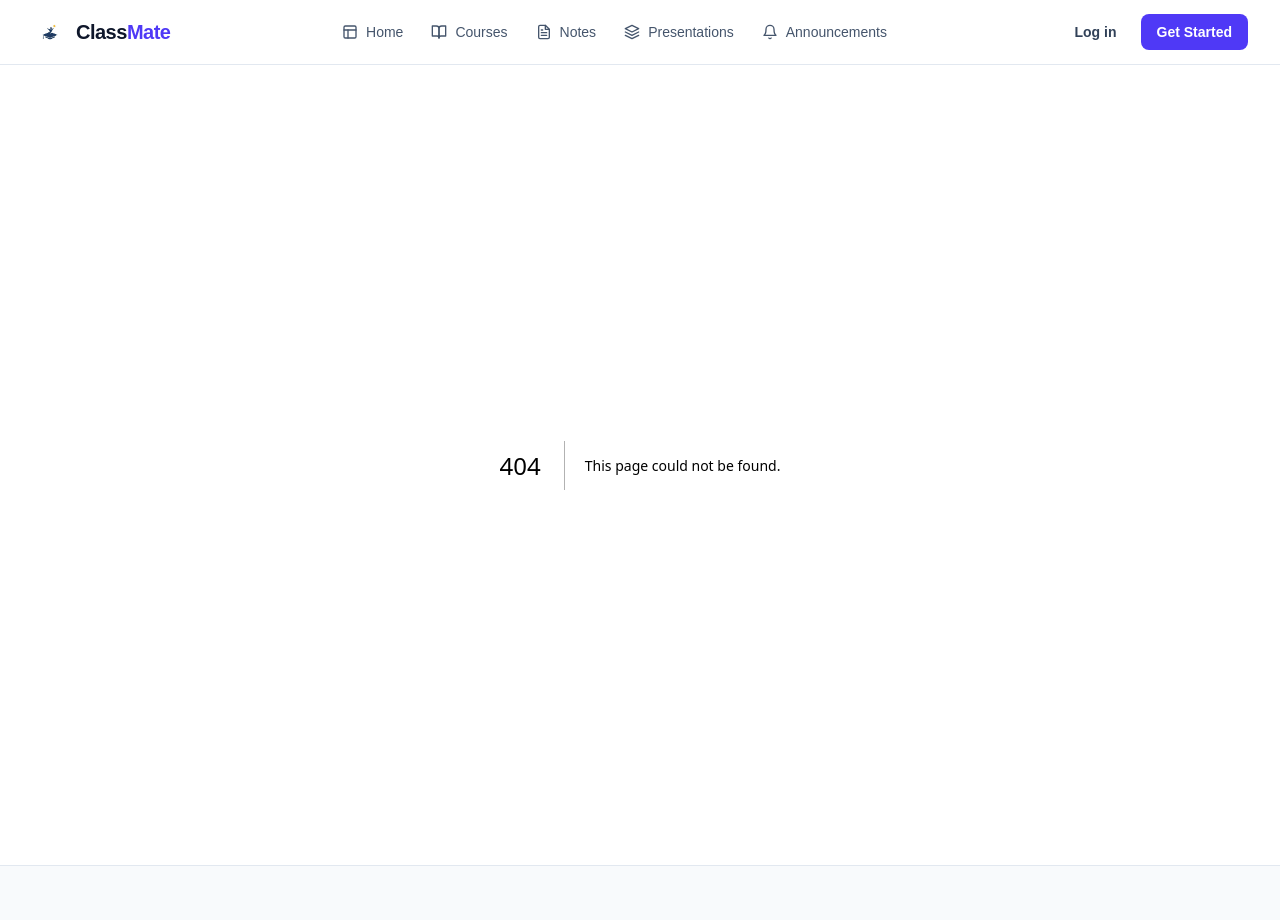
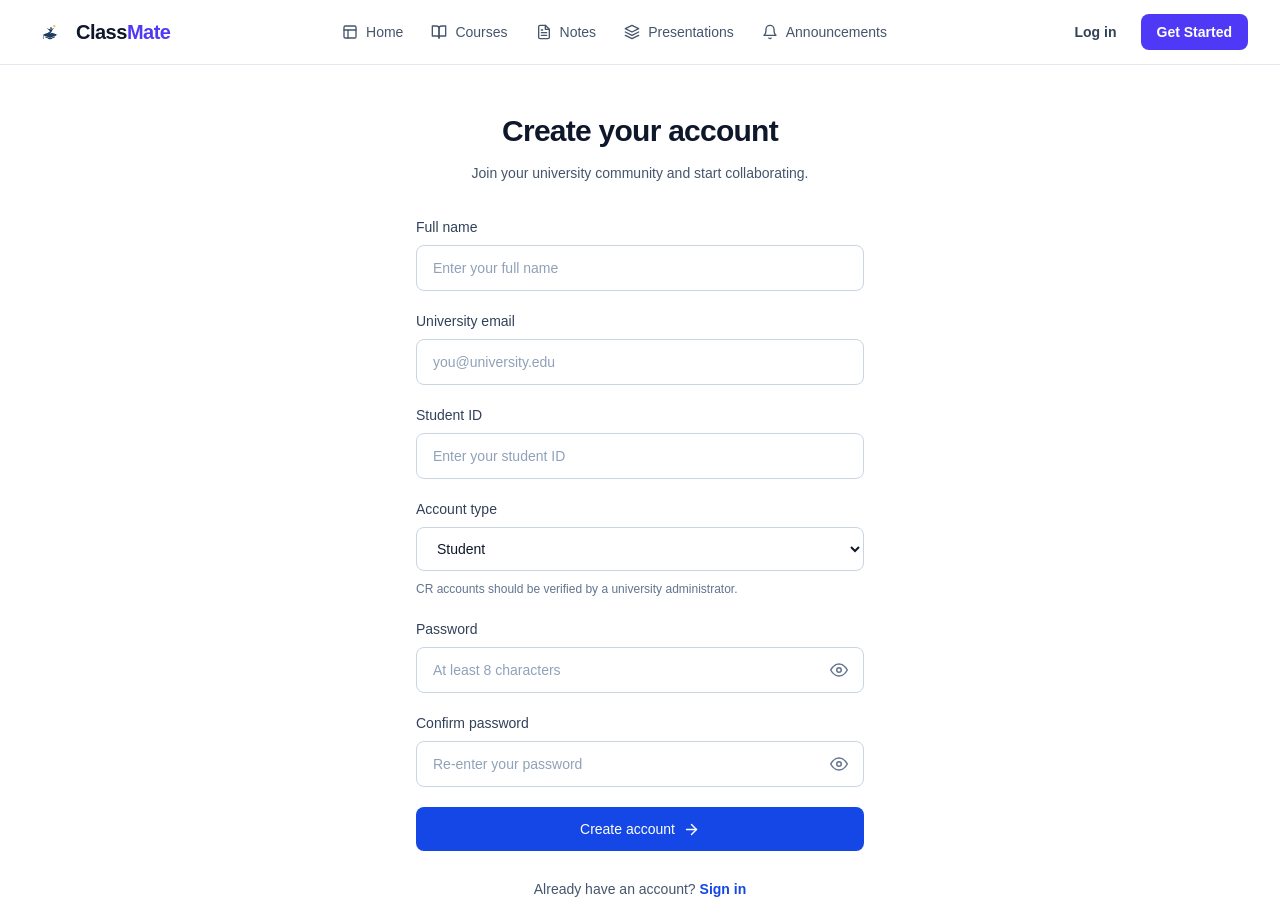
Before and after one commit to saheen-shuvo/ClassMate, a Next.js app in the folder classmate-client/: page /register in a window 1280 px wide. Before the commit this address had no page. Shown: the top 920 px of the page. Built offline with nearby package versions, Linux system fonts and the light colour scheme.

Commit message:
Regiser Page Added

```diff
--- a/classmate-client/src/app/login/page.js
+++ b/classmate-client/src/app/login/page.js
@@ -1,8 +1,9 @@
+/* eslint-disable react/no-unescaped-entities */
 "use client";
 
 import { useState } from "react";
 import Link from "next/link";
-import { FiEye, FiEyeOff, FiArrowRight } from "react-icons/fi";
+import { FiBookOpen, FiEye, FiEyeOff, FiArrowRight } from "react-icons/fi";
 
 export default function Login() {
   const [showPassword, setShowPassword] = useState(false);
--- /dev/null
+++ b/classmate-client/src/app/register/page.js
@@ -0,0 +1,275 @@
+"use client";
+
+import { useState } from "react";
+import Link from "next/link";
+import {
+  FiEye,
+  FiEyeOff,
+  FiArrowRight,
+} from "react-icons/fi";
+
+export default function Register() {
+  const [showPassword, setShowPassword] = useState(false);
+  const [showConfirmPassword, setShowConfirmPassword] = useState(false);
+  const [error, setError] = useState("");
+
+  const [formData, setFormData] = useState({
+    fullName: "",
+    email: "",
+    studentId: "",
+    role: "student",
+    password: "",
+    confirmPassword: "",
+  });
+
+  const handleChange = (e) => {
+    const { name, value } = e.target;
+
+    setFormData((prev) => ({
+      ...prev,
+      [name]: value,
+    }));
+
+    setError("");
+  };
+
+  const handleSubmit = (e) => {
+    e.preventDefault();
+    setError("");
+
+    if (formData.password.length < 8) {
+      setError("Password must be at least 8 characters long.");
+      return;
+    }
+
+    if (formData.password !== formData.confirmPassword) {
+      setError("Passwords do not match.");
+      return;
+    }
+
+    // Connect your Express.js registration API here.
+    console.log("Registration form submitted:", {
+      fullName: formData.fullName,
+      email: formData.email,
+      studentId: formData.studentId,
+      role: formData.role,
+      password: formData.password,
+    });
+  };
+
+  return (
+    <main className="min-h-screen bg-white px-5 py-12 sm:px-6">
+      <div className="mx-auto flex max-w-md flex-col justify-center">
+        {/* Heading */}
+        <div className="mb-8 text-center">
+          <h1 className="text-3xl font-semibold tracking-tight text-slate-900">
+            Create your account
+          </h1>
+
+          <p className="mt-3 text-sm leading-6 text-slate-600">
+            Join your university community and start collaborating.
+          </p>
+        </div>
+
+        {/* Registration form */}
+        <form onSubmit={handleSubmit} className="space-y-5">
+          <div>
+            <label
+              htmlFor="fullName"
+              className="mb-2 block text-sm font-medium text-slate-700"
+            >
+              Full name
+            </label>
+
+            <input
+              id="fullName"
+              name="fullName"
+              type="text"
+              autoComplete="name"
+              placeholder="Enter your full name"
+              value={formData.fullName}
+              onChange={handleChange}
+              required
+              className="w-full rounded-lg border border-slate-300 px-4 py-3 text-sm text-slate-900 outline-none transition placeholder:text-slate-400 focus:border-blue-700 focus:ring-2 focus:ring-blue-700/10"
+            />
+          </div>
+
+          <div>
+            <label
+              htmlFor="email"
+              className="mb-2 block text-sm font-medium text-slate-700"
+            >
+              University email
+            </label>
+
+            <input
+              id="email"
+              name="email"
+              type="email"
+              autoComplete="email"
+              placeholder="you@university.edu"
+              value={formData.email}
+              onChange={handleChange}
+              required
+              className="w-full rounded-lg border border-slate-300 px-4 py-3 text-sm text-slate-900 outline-none transition placeholder:text-slate-400 focus:border-blue-700 focus:ring-2 focus:ring-blue-700/10"
+            />
+          </div>
+
+          <div>
+            <label
+              htmlFor="studentId"
+              className="mb-2 block text-sm font-medium text-slate-700"
+            >
+              Student ID
+            </label>
+
+            <input
+              id="studentId"
+              name="studentId"
+              type="text"
+              autoComplete="off"
+              placeholder="Enter your student ID"
+              value={formData.studentId}
+              onChange={handleChange}
+              required
+              className="w-full rounded-lg border border-slate-300 px-4 py-3 text-sm text-slate-900 outline-none transition placeholder:text-slate-400 focus:border-blue-700 focus:ring-2 focus:ring-blue-700/10"
+            />
+          </div>
+
+          <div>
+            <label
+              htmlFor="role"
+              className="mb-2 block text-sm font-medium text-slate-700"
+            >
+              Account type
+            </label>
+
+            <select
+              id="role"
+              name="role"
+              value={formData.role}
+              onChange={handleChange}
+              className="w-full rounded-lg border border-slate-300 bg-white px-4 py-3 text-sm text-slate-900 outline-none transition focus:border-blue-700 focus:ring-2 focus:ring-blue-700/10"
+            >
+              <option value="student">Student</option>
+              <option value="cr">Class Representative (CR)</option>
+            </select>
+
+            <p className="mt-2 text-xs leading-5 text-slate-500">
+              CR accounts should be verified by a university administrator.
+            </p>
+          </div>
+
+          <div>
+            <label
+              htmlFor="password"
+              className="mb-2 block text-sm font-medium text-slate-700"
+            >
+              Password
+            </label>
+
+            <div className="relative">
+              <input
+                id="password"
+                name="password"
+                type={showPassword ? "text" : "password"}
+                autoComplete="new-password"
+                placeholder="At least 8 characters"
+                value={formData.password}
+                onChange={handleChange}
+                minLength={8}
+                required
+                className="w-full rounded-lg border border-slate-300 px-4 py-3 pr-12 text-sm text-slate-900 outline-none transition placeholder:text-slate-400 focus:border-blue-700 focus:ring-2 focus:ring-blue-700/10"
+              />
+
+              <button
+                type="button"
+                onClick={() => setShowPassword((prev) => !prev)}
+                aria-label={showPassword ? "Hide password" : "Show password"}
+                className="absolute inset-y-0 right-0 flex items-center px-4 text-slate-500 hover:text-slate-900"
+              >
+                {showPassword ? (
+                  <FiEyeOff size={18} />
+                ) : (
+                  <FiEye size={18} />
+                )}
+              </button>
+            </div>
+          </div>
+
+          <div>
+            <label
+              htmlFor="confirmPassword"
+              className="mb-2 block text-sm font-medium text-slate-700"
+            >
+              Confirm password
+            </label>
+
+            <div className="relative">
+              <input
+                id="confirmPassword"
+                name="confirmPassword"
+                type={showConfirmPassword ? "text" : "password"}
+                autoComplete="new-password"
+                placeholder="Re-enter your password"
+                value={formData.confirmPassword}
+                onChange={handleChange}
+                required
+                className="w-full rounded-lg border border-slate-300 px-4 py-3 pr-12 text-sm text-slate-900 outline-none transition placeholder:text-slate-400 focus:border-blue-700 focus:ring-2 focus:ring-blue-700/10"
+              />
+
+              <button
+                type="button"
+                onClick={() => setShowConfirmPassword((prev) => !prev)}
+                aria-label={
+                  showConfirmPassword ? "Hide password" : "Show password"
+                }
+                className="absolute inset-y-0 right-0 flex items-center px-4 text-slate-500 hover:text-slate-900"
+              >
+                {showConfirmPassword ? (
+                  <FiEyeOff size={18} />
+                ) : (
+                  <FiEye size={18} />
+                )}
+              </button>
+            </div>
+          </div>
+
+          {error && (
+            <p
+              role="alert"
+              className="rounded-lg border border-red-200 bg-red-50 px-4 py-3 text-sm text-red-700"
+            >
+              {error}
+            </p>
+          )}
+
+          <button
+            type="submit"
+            className="flex w-full items-center justify-center gap-2 rounded-lg bg-blue-700 px-4 py-3 text-sm font-medium text-white transition hover:bg-blue-800 focus:outline-none focus:ring-2 focus:ring-blue-700 focus:ring-offset-2"
+          >
+            Create account
+            <FiArrowRight size={17} />
+          </button>
+        </form>
+
+        <p className="mt-7 text-center text-sm text-slate-600">
+          Already have an account?{" "}
+          <Link
+            href="/login"
+            className="font-semibold text-blue-700 hover:text-blue-800"
+          >
+            Sign in
+          </Link>
+        </p>
+
+        <Link
+          href="/"
+          className="mt-6 self-center text-sm text-slate-500 transition hover:text-slate-900"
+        >
+          ← Back to home
+        </Link>
+      </div>
+    </main>
+  );
+}
--- a/classmate-client/src/components/shared/Footer.jsx
+++ b/classmate-client/src/components/shared/Footer.jsx
@@ -1,4 +1,3 @@
-
 import Link from "next/link";
 import {
   FiBookOpen,
@@ -7,8 +6,9 @@ import {
   FiBell,
   FiMail,
   FiArrowUpRight,
-  FiHeart,
 } from "react-icons/fi";
+import logo from "../../../public/logo.png";
+import Image from "next/image";
 
 export default function Footer() {
   const currentYear = new Date().getFullYear();
@@ -53,22 +53,25 @@ export default function Footer() {
           <div>
           <Link
             href="/"
-              className="inline-flex items-center gap-2"
-              aria-label="ClassMate home"
+            className="flex shrink-0 items-center gap-2"
           >
-              <span className="flex h-10 w-10 items-center justify-center rounded-xl bg-indigo-600 text-xl font-bold text-white shadow-sm">
-                C
-              </span>
+            <Image
+              src={logo}
+              alt="ClassMate"
+              width={36}
+              height={36}
+              priority
+            />
 
-              <span className="text-2xl font-bold tracking-tight text-slate-900">
+            <span className="text-xl font-bold tracking-tight text-slate-900">
               Class<span className="text-indigo-600">Mate</span>
             </span>
           </Link>
 
             <p className="mt-5 max-w-xs text-sm leading-7 text-slate-500">
-              Learn together, share knowledge, and find the right
-              teammates. ClassMate brings your university learning
-              community into one place.
+              Learn together, share knowledge, and find the right teammates.
+              ClassMate brings your university learning community into one
+              place.
             </p>
 
             <Link
@@ -135,8 +138,8 @@ export default function Footer() {
             </h3>
 
             <p className="mt-5 text-sm leading-7 text-slate-500">
-              Have a suggestion, found an issue, or want to improve
-              the ClassMate community? We would love to hear from you.
+              Have a suggestion, found an issue, or want to improve the
+              ClassMate community? We would love to hear from you.
             </p>
 
             <a
```
Lines whose indentation alone changed are shown as unchanged.
